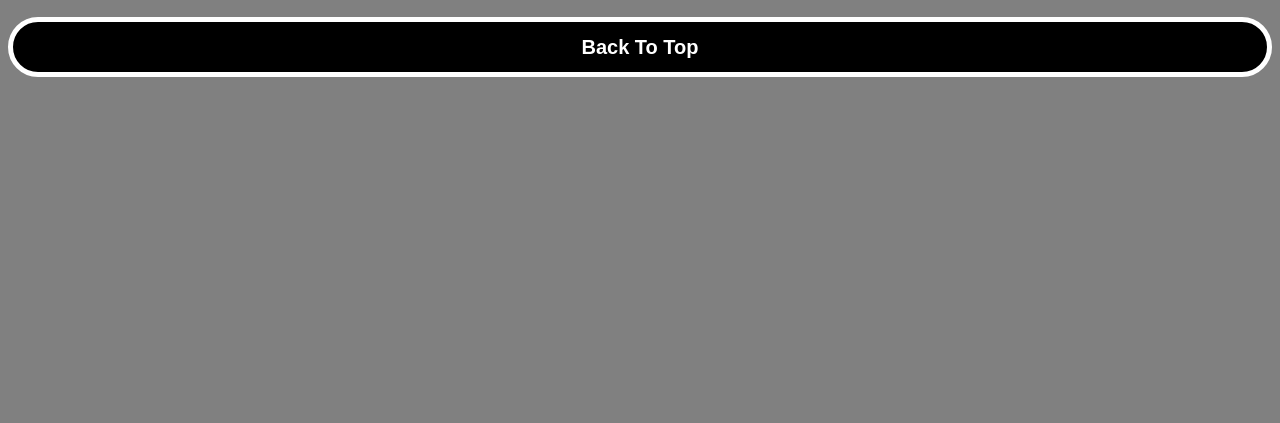
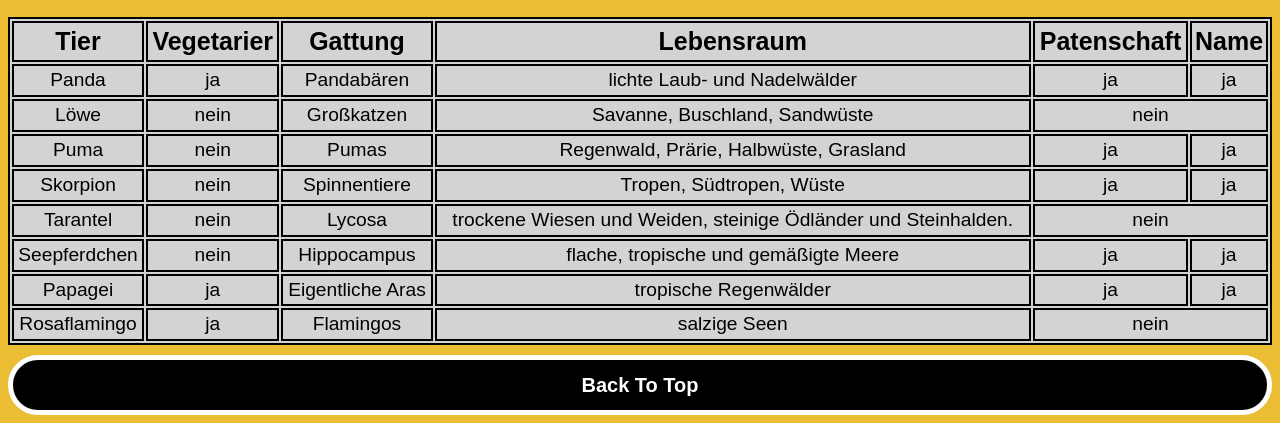
Before and after one commit to petermuehlbauer/template-cb-web-basic, a plain HTML site: page Aufgabe 4/info.html in a window 1280 px wide. Shown: the part 381-804 px from the top of the page. Drawn offline with Linux system fonts and the light colour scheme.

Commit message:
UPDATE:15/06/2021

```diff
--- a/Aufgabe 01/styling.css
+++ b/Aufgabe 01/styling.css
@@ -3,7 +3,7 @@ html {
 }
 
 body {
-    background-color: grey;
+    background-color: #ebbd34;
     font-size: 120%;
     font-family: Arial, Helvetica, sans-serif;
     line-height: 1.4;
@@ -13,6 +13,32 @@ h2 {
 
     text-align: center;
     text-transform: uppercase;
+}
+
+dt {
+    font-size: 140%;
+    text-transform: uppercase;
+}
+
+dd {
+    font-size: 130%;
+}
+
+table {
+    width: 100%;
+    text-align: center;
+    margin-bottom: 10px;
+    background-color: lightgray;
+}
+
+table,
+th,
+td {
+    border: 2px solid black;
+}
+
+table th {
+    font-size: 130%;
 }
 
 header a {
@@ -55,6 +81,7 @@ nav a {
     flex-direction: column;
     padding: 10px;
 }
+
 .flex-main {
     display: flex;
     justify-content: center;
@@ -89,7 +116,6 @@ section {
     max-width: 33%;
     border-radius: 10px;
     border: 3px solid white;
-    justify-content: center;
 }
 
 footer {
@@ -108,3 +134,18 @@ footer a {
     font-size: 20px;
     text-decoration: none;
 }
+
+form {
+    background-color: lightgray;
+    margin: 15px;
+    padding: 10px;
+    border: 2px solid black;
+}
+
+form div {
+    margin: 5px;
+}
+
+label,input,select {
+    font-size: 120%;
+}
--- a/Aufgabe 4/info.html
+++ b/Aufgabe 4/info.html
@@ -9,7 +9,9 @@
 
 <body>
     <header>
-        <a href="index.html"><h1 id="top">Zootopia</h1></a>
+        <a href="index.html">
+            <h1 id="top">Zootopia</h1>
+        </a>
     </header>
     <nav>
         <ul>
@@ -19,7 +21,77 @@
         </ul>
     </nav>
     <main>
-
+        <table>
+            <tr>
+                <th>Tier</th>
+                <th>Vegetarier</th>
+                <th>Gattung</th>
+                <th>Lebensraum</th>
+                <th>Patenschaft</th>
+                <th>Name</th>
+            </tr>
+            <tr>
+                <td>Panda</td>
+                <td>ja</td>
+                <td>Pandabären</td>
+                <td>lichte Laub- und Nadelwälder</td>
+                <td>ja</td>
+                <td>ja</td>
+            </tr>
+            <tr>
+                <td>Löwe</td>
+                <td>nein</td>
+                <td>Großkatzen</td>
+                <td>Savanne, Buschland, Sandwüste</td>
+                <td colspan="2">nein</td>
+            </tr>
+            <tr>
+                <td>Puma</td>
+                <td>nein</td>
+                <td>Pumas</td>
+                <td>Regenwald, Prärie, Halbwüste, Grasland</td>
+                <td>ja</td>
+                <td>ja</td>
+            </tr>
+            <tr>
+                <td>Skorpion</td>
+                <td>nein</td>
+                <td>Spinnentiere</td>
+                <td>Tropen, Südtropen, Wüste</td>
+                <td>ja</td>
+                <td>ja</td>
+            </tr>
+            <tr>
+                <td>Tarantel</td>
+                <td>nein</td>
+                <td>Lycosa</td>
+                <td>trockene Wiesen und Weiden, steinige Ödländer und Steinhalden.</td>
+                <td colspan="2">nein</td>
+            </tr>
+            <tr>
+                <td>Seepferdchen</td>
+                <td>nein</td>
+                <td>Hippocampus</td>
+                <td>flache, tropische und gemäßigte Meere</td>
+                <td>ja</td>
+                <td>ja</td>
+            </tr>
+            <tr>
+                <td>Papagei</td>
+                <td>ja</td>
+                <td>Eigentliche Aras</td>
+                <td>tropische Regenwälder</td>
+                <td>ja</td>
+                <td>ja</td>
+            </tr>
+            <tr>
+                <td>Rosaflamingo</td>
+                <td>ja</td>
+                <td>Flamingos</td>
+                <td>salzige Seen</td>
+                <td colspan="2">nein</td>
+            </tr>
+        </table>
     </main>
     <footer>
         <a href="#top">Back To Top</a>
```
Also changed, not shown: Aufgabe 4/contact.html (+58 -1 lines), Aufgabe 4/index.html (+15 -1 lines).
